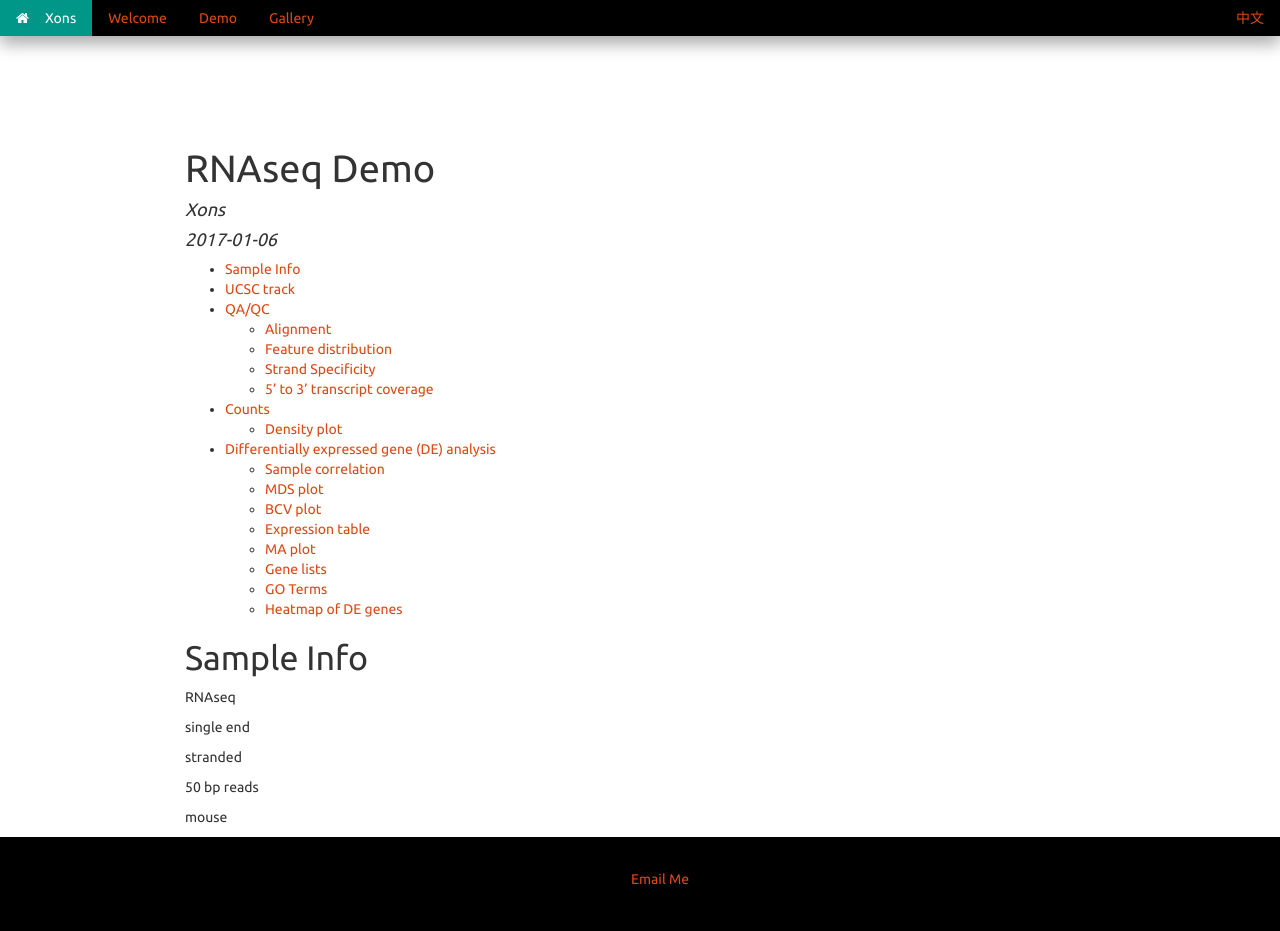
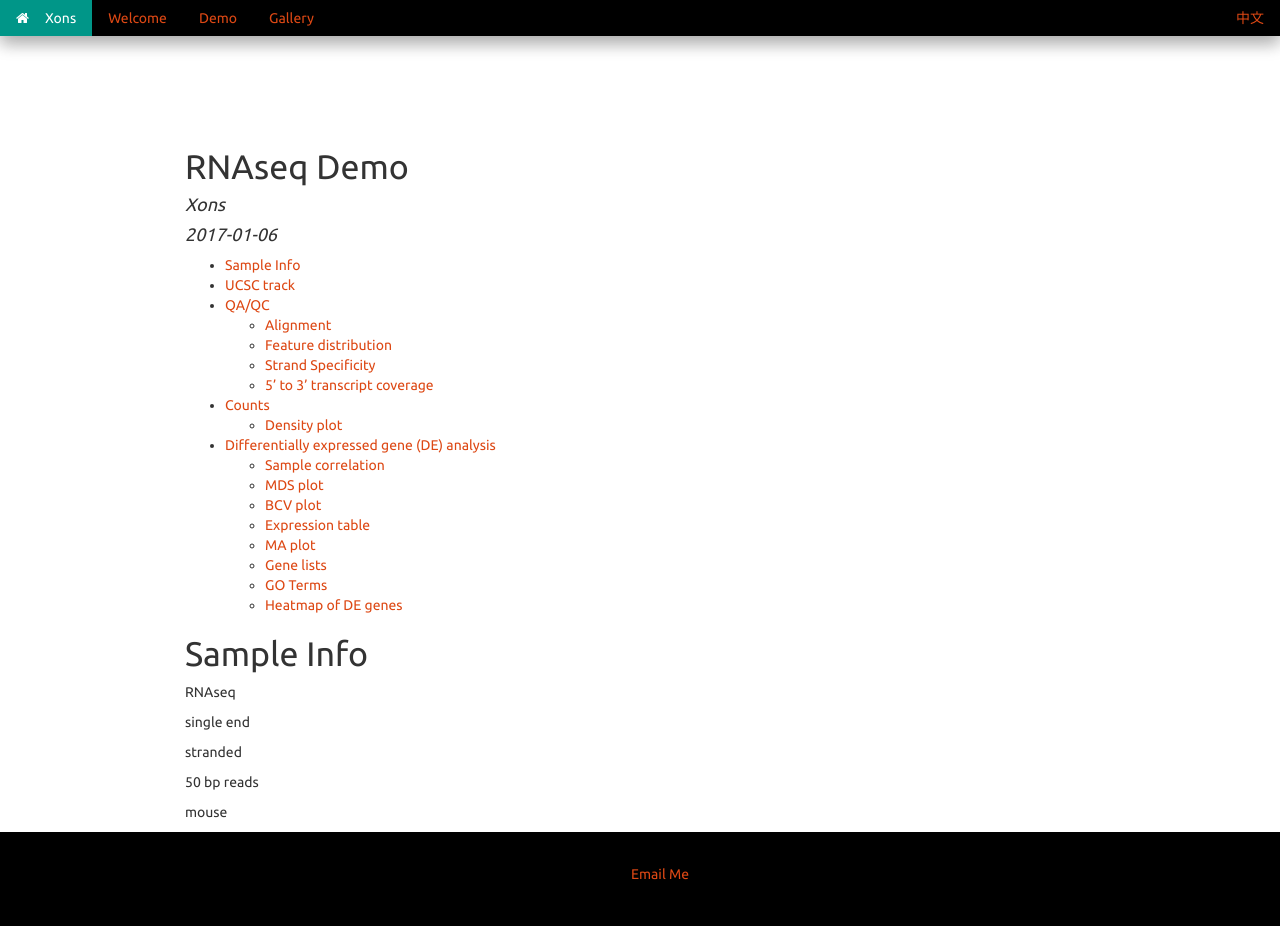
Before and after one commit to xons/xons.github.io, a Jekyll site: the page built from rnaseq.demo.html, in a window 1280 px wide and 931 px high. Built offline with Jekyll 4.4.1, drawn with Linux system fonts in a browser that asks for light colours; nearby versions of some CDN libraries; library files that are not in the unit come from our copies.

Commit message:
Update rnaseq.demo.html

```diff
--- a/rnaseq.demo.html
+++ b/rnaseq.demo.html
@@ -34,27 +34,7 @@
 h1 {
   font-size: 34px;
 }
-h1.title {
-  font-size: 38px;
-}
-h2 {
-  font-size: 30px;
-}
-h3 {
-  font-size: 24px;
-}
-h4 {
-  font-size: 18px;
-}
-h5 {
-  font-size: 16px;
-}
-h6 {
-  font-size: 12px;
-}
-.table th:not([align]) {
-  text-align: left;
-}
+
 </style>
 
 
```
